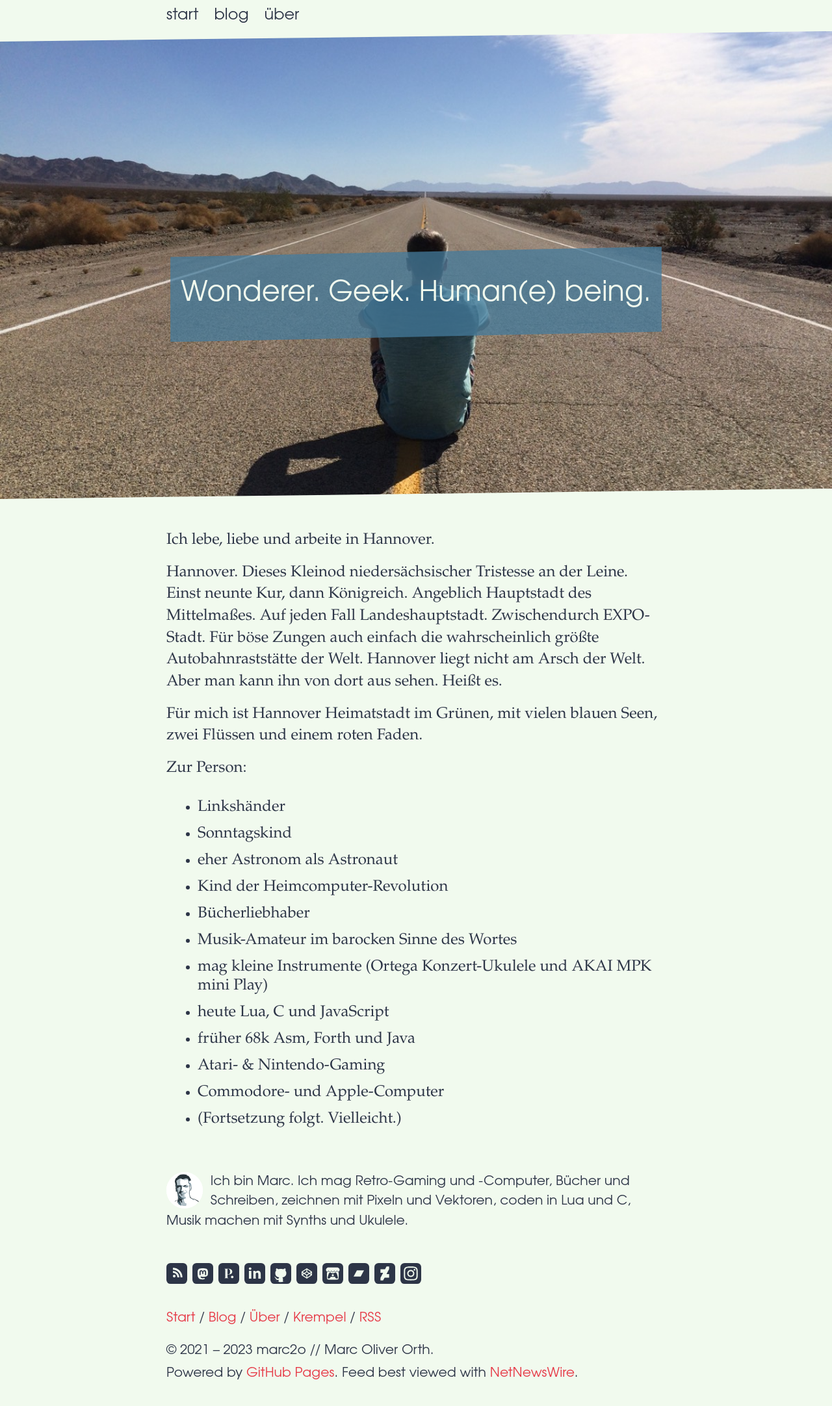
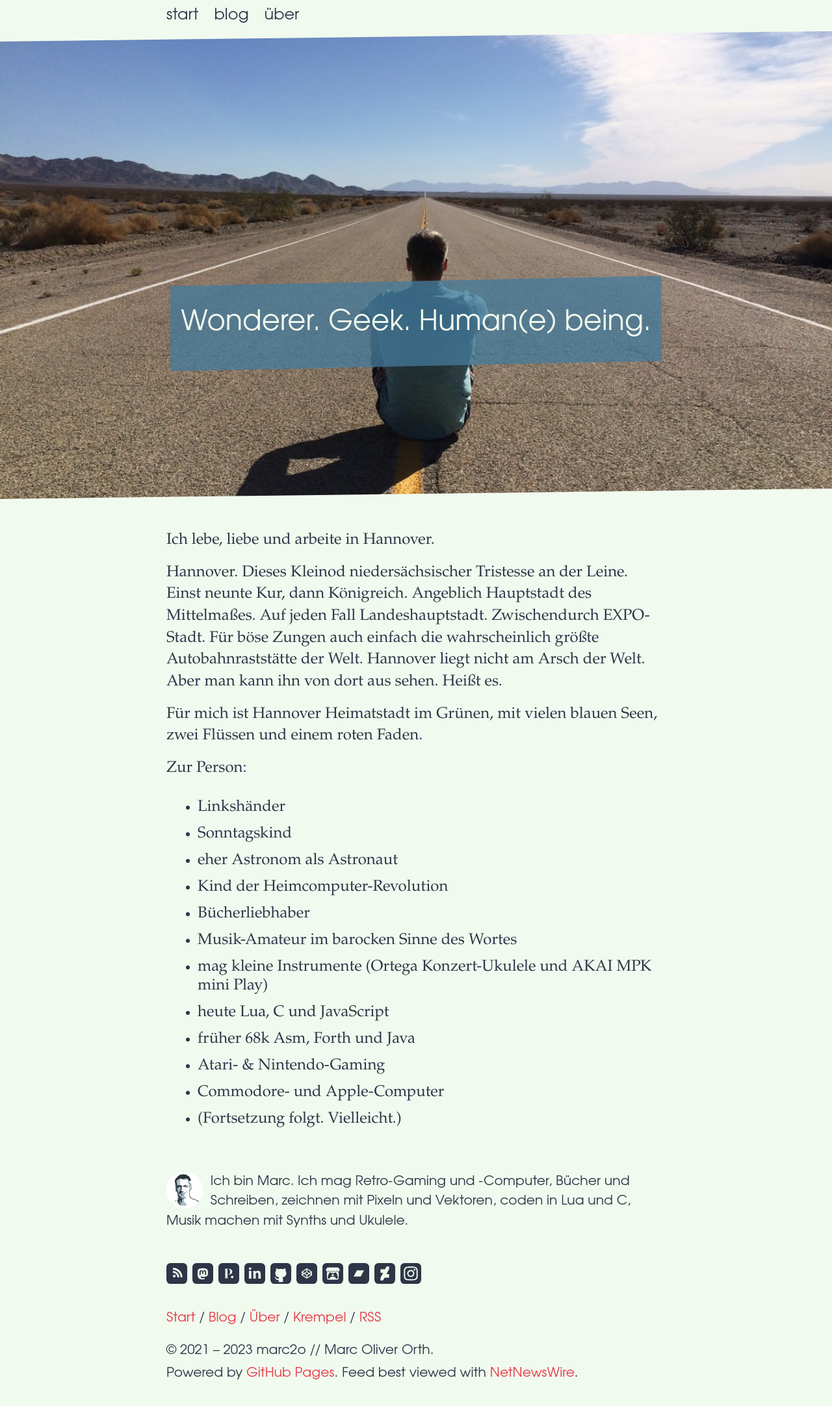
Before and after one commit to marc2o/marc2o.github.io, a Jekyll site: the page built from about.md, in a window 1280 px wide. Shown: the whole page at 65% size. Built offline with Jekyll 4.4.1, drawn with Linux system fonts in a browser that asks for light colours.

Commit message:
Update article.css

```diff
--- a/assets/css/article.css
+++ b/assets/css/article.css
@@ -256,7 +256,7 @@ header>h1 {
 	text-align: center;
 	text-wrap: balance;
 	padding: 1em 1rem;
-	margin: 10vh auto 0 auto;
+	margin: 20vh auto 0 auto;
 	color: var(--fore-color);
 	background-color: var(--spot-color-transparent);
 	clip-path: polygon(0 1rem, 100% 0, 100% calc(100% - 1rem), 0 100%);
```
